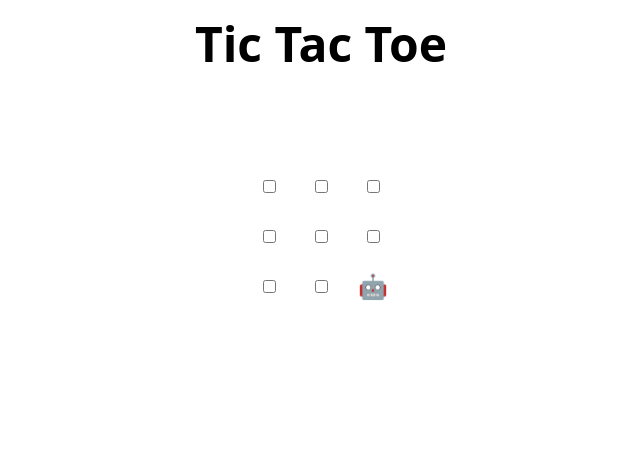
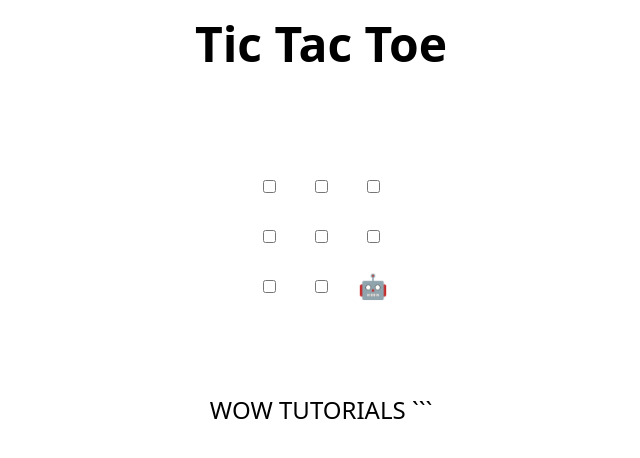
Before and after one commit to alexstu1/skills-review-pull-requests, a plain HTML site: page index.html in a window 1280 px wide. Shown: the whole page, without its empty margins (319-959 px from the left). Drawn offline with Linux system fonts and the light colour scheme.

Commit message:
Update index.html
WOW COMMIT MESSAGE

````diff
--- a/index.html
+++ b/index.html
@@ -48,6 +48,7 @@
 </table>
 
 <h2 hidden>Game over, refresh to play again 🧑‍💻 🤖!</h2>
+WOW TUTORIALS ```
 
 <script>
   // Initialization
````
